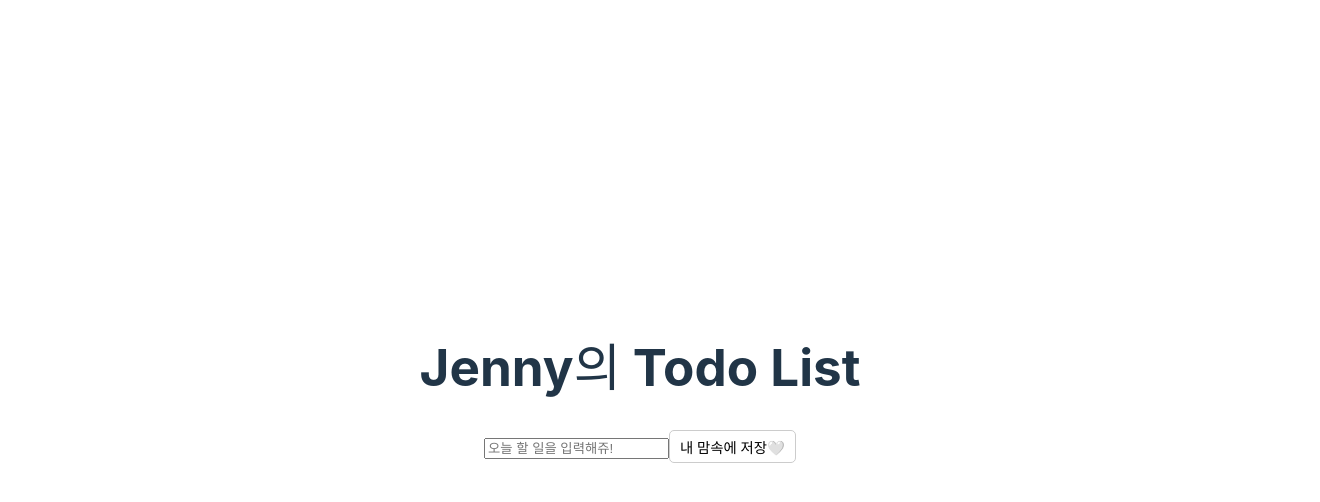
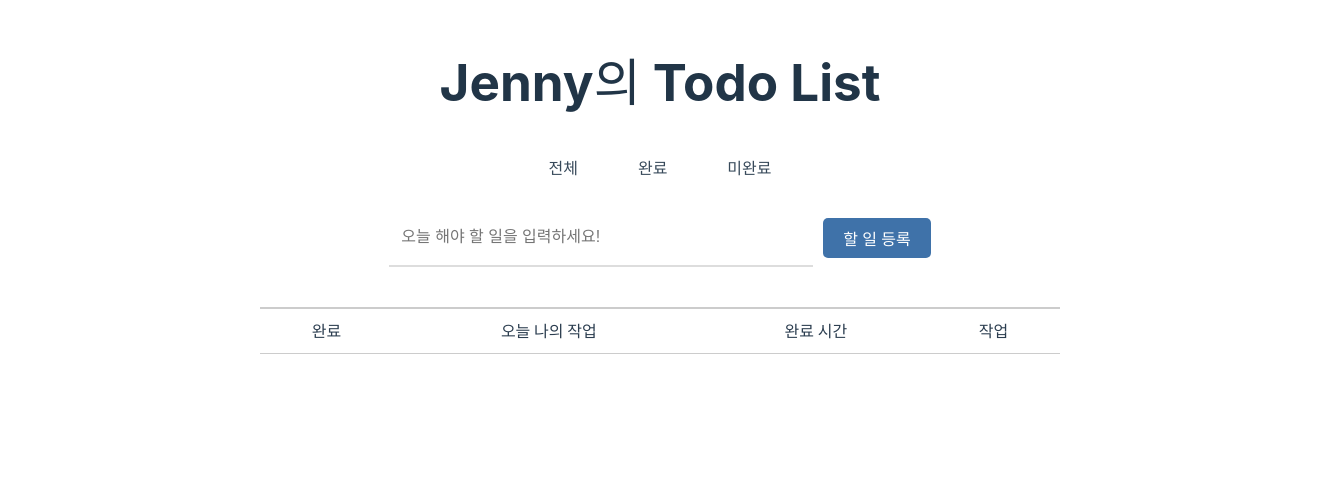
Before and after one commit to jennyhw0122/todo, a React (Vite) app: page / in a window 1280 px wide. Shown: the top 502 px of the page, 1320 px wide, since content can reach past the window. Built offline with nearby package versions, Linux system fonts and the light colour scheme.

Commit message:
Update(2024. 12. 6)

```diff
--- a/package.json
+++ b/package.json
@@ -11,6 +11,7 @@
     "deploy": "gh-pages -d dist"
   },
   "dependencies": {
+    "prop-types": "^15.8.1",
     "react": "^18.3.1",
     "react-dom": "^18.3.1"
   },
--- a/src/App.jsx
+++ b/src/App.jsx
@@ -1,17 +1,72 @@
-import { useState, useEffect } from "react";
+import React, { useState, useEffect, useReducer } from "react";
 import TodoInput from "./component/TodoInput";
 import TodoList from "./component/TodoList";
 import styles from "./css/App.module.css";
 
+// 리듀서 함수 정의
+const todoReducer = (state, action) => {
+  const dayOption = {
+    year: "2-digit",
+    month: "long",
+    day: "numeric",
+    weekday: "long",
+    hour: "2-digit",
+    minute: "2-digit",
+    hour12: false,
+  };
+
+  switch (action.type) {
+    case "ADD_TODO":
+      return [
+        ...state,
+        {
+          id: Date.now(),
+          time: new Date().toLocaleString("ko-KR", dayOption),
+          text: action.payload,
+          completed: false,
+          completedAt: null,
+        },
+      ];
+    case "TOGGLE_TODO":
+      return state.map((todo) =>
+        todo.id === action.payload
+          ? {
+              ...todo,
+              completed: !todo.completed,
+              completedAt: !todo.completed
+                ? new Date().toLocaleString("ko-KR", { hour: "2-digit", minute: "2-digit" })
+                : null,
+            }
+          : todo
+      );
+    case "DELETE_TODO":
+      return state.filter((todo) => todo.id !== action.payload);
+    case "UPDATE_TODO":
+      return state.map((todo) =>
+        todo.id === action.payload.id
+          ? { ...todo, text: action.payload.newText }
+          : todo
+      );
+    default:
+      throw new Error(`Unhandled action type: ${action.type}`);
+  }
+};
+
 function App() {
-  const [todos, setTodos] = useState(() => {
+  const getInitialTodos = () => {
     const storedTodos = localStorage.getItem("todos");
     return storedTodos ? JSON.parse(storedTodos) : [];
+  };
+
+  const [todos, dispatch] = useReducer(todoReducer, getInitialTodos());
+  const [newTodo, setNewTodo] = useState("");
+  const [filter, setFilter] = useState("all");
+
+  const filteredTodos = todos.filter((todo) => {
+    if (filter === "completed") return todo.completed;
+    if (filter === "incomplete") return !todo.completed;
+    return true;
   });
-
-  const [newTodo, setNewTodo] = useState("");
-  const [editingId, setEditingId] = useState(null); // 현재 수정 중인 ID
-  const [editText, setEditText] = useState(""); // 수정 중인 텍스트
 
   useEffect(() => {
     localStorage.setItem("todos", JSON.stringify(todos));
@@ -19,71 +74,61 @@ function App() {
 
   const addTodo = () => {
     if (!newTodo.trim()) {
-      alert("내용을 입력해쥬!");
+      alert("할 일을 입력해쥬~!");
       return;
     }
-    const newTask = {
-      id: Date.now(),
-      text: newTodo.trim(),
-      completed: false,
-      completedAt: null,
-    };
-    setTodos([...todos, newTask]);
+    dispatch({ type: "ADD_TODO", payload: newTodo });
     setNewTodo("");
   };
 
   const toggleComplete = (id) => {
-    setTodos(
-      todos.map((todo) =>
-        todo.id === id
-          ? {
-              ...todo,
-              completed: !todo.completed,
-              completedAt: !todo.completed
-                ? `${new Date().toLocaleDateString()} ${new Date().toLocaleTimeString([], { hour: "2-digit", minute: "2-digit" })}`
-                : null,
-            }
-          : todo
-      )
-    );
+    dispatch({ type: "TOGGLE_TODO", payload: id });
   };
 
   const deleteTodo = (id) => {
-    setTodos(todos.filter((todo) => todo.id !== id));
+    dispatch({ type: "DELETE_TODO", payload: id });
   };
 
-  const startEditing = (id, currentText) => {
-    setEditingId(id); // 수정 중인 ID 설정
-    setEditText(currentText); // 현재 텍스트를 수정 텍스트로 설정
-  };
-
-  const saveEdit = (id) => {
-    if (!editText.trim()) {
-      alert("수정할 내용을 입력해주세요!");
-      return;
-    }
-    setTodos(
-      todos.map((todo) =>
-        todo.id === id ? { ...todo, text: editText.trim() } : todo
-      )
-    );
-    setEditingId(null); // 수정 모드 종료
-    setEditText(""); // 수정 텍스트 초기화
+  const updateTodo = (id, newText) => {
+    dispatch({ type: "UPDATE_TODO", payload: { id, newText } });
   };
 
   return (
     <div className={styles.app}>
-      <h1>Jenny의 Todo List</h1>
+      {/* 최상위 컨테이너에 styles.app 클래스 적용 */}
+      <h1 className={styles.title}>Jenny의 Todo List</h1>
+
+      {/* 필터 버튼 */}
+      <div className={styles.filterButtons}>
+        <button
+          onClick={() => setFilter("all")}
+          className={styles.filterButton}
+        >
+          전체
+        </button>
+        <button
+          onClick={() => setFilter("completed")}
+          className={styles.filterButton}
+        >
+          완료
+        </button>
+        <button
+          onClick={() => setFilter("incomplete")}
+          className={styles.filterButton}
+        >
+          미완료
+        </button>
+      </div>
+
+      {/* TodoInput 컴포넌트 */}
       <TodoInput newTodo={newTodo} setNewTodo={setNewTodo} addTodo={addTodo} />
+
+      {/* TodoList 컴포넌트 */}
       <TodoList
-        todos={todos}
+        todos={filteredTodos}
         toggleComplete={toggleComplete}
         deleteTodo={deleteTodo}
-        startEditing={startEditing}
-        saveEdit={saveEdit}
-        editingId={editingId}
-        editText={editText}
-        setEditText={setEditText}
+        updateTodo={updateTodo}
       />
     </div>
   );
--- a/src/component/TodoInput.jsx
+++ b/src/component/TodoInput.jsx
@@ -1,33 +1,49 @@
 import React from "react";
-import styles from "../css/TodoList.module.css";
+import PropTypes from "prop-types";
+import styles from "../css/TodoInput.module.css";
 
 function TodoInput({ newTodo, setNewTodo, addTodo }) {
   const handleKeyDown = (e) => {
     if (e.key === "Enter") {
-      e.preventDefault();
-      if (!newTodo.trim()) {
-        alert("내용을 입력해주세요!");
-        return;
+      e.preventDefault(); // 기본 Enter 동작 방지
+      if (newTodo.trim()) {
+        addTodo(); // 입력값이 있으면 추가
+      } else {
+        alert("할 일을 입력해 주세요!"); // 입력값이 없으면 알림
       }
-      addTodo();
     }
   };
 
   return (
-    <div className={styles.inputContainer}>
+    <div className={styles.container}>
       <input
         type="text"
         value={newTodo}
-        placeholder="오늘 할 일을 입력해쥬!"
         onChange={(e) => setNewTodo(e.target.value)}
-        onKeyDown={handleKeyDown}
-        className={styles.inputField}
+        onKeyDown={handleKeyDown} // Enter 키 이벤트 처리
+        placeholder="오늘 해야 할 일을 입력하세요!"
+        className={styles.todoInput}
       />
-      <button onClick={addTodo} className={styles.todoButton}>
-        내 맘속에 저장🤍
+      <button
+        onClick={() => {
+          if (newTodo.trim()) {
+            addTodo(); // 입력값이 있으면 추가
+          } else {
+            alert("할 일을 입력해 주세요!"); // 입력값이 없으면 알림
+          }
+        }}
+        className={styles.addButton}
+      >
+        할 일 등록
       </button>
     </div>
   );
 }
 
+TodoInput.propTypes = {
+  newTodo: PropTypes.string.isRequired,
+  setNewTodo: PropTypes.func.isRequired,
+  addTodo: PropTypes.func.isRequired,
+};
+
 export default TodoInput;
--- a/src/component/TodoList.jsx
+++ b/src/component/TodoList.jsx
@@ -1,67 +1,30 @@
-import React from "react";
+import TodoItem from "./TodoItem";
 import styles from "../css/TodoList.module.css";
 
-function TodoList({
-  todos,
-  toggleComplete,
-  deleteTodo,
-  startEditing,
-  saveEdit,
-  editingId,
-  editText,
-  setEditText,
-}) {
+// eslint-disable-next-line react/prop-types
+function TodoList({ todos, toggleComplete, deleteTodo, updateTodo }) {
   return (
-    <ul>
-      {todos.map((todo) => (
-        <li key={todo.id} className={styles.listItem}>
-          {editingId === todo.id ? (
-            <>
-              <input
-                type="text"
-                value={editText}
-                onChange={(e) => setEditText(e.target.value)}
-                className={styles.inputField}
-              />
-              <button onClick={() => saveEdit(todo.id)} className={styles.todoButton}>
-                저장
-              </button>
-            </>
-          ) : (
-            <>
-              <input
-                type="checkbox"
-                checked={todo.completed}
-                onChange={() => toggleComplete(todo.id)}
-                className={styles.checkbox}
-              />
-              <span
-                className={styles.todoText}
-                style={{
-                  textDecoration: todo.completed ? "line-through" : "none",
-                }}
-              >
-                {todo.text}
-              </span>
-              {todo.completed && todo.completedAt && (
-                <span className={styles.completedAt}>
-                  완료: {todo.completedAt}
-                </span>
-              )}
-              <button
-                onClick={() => startEditing(todo.id, todo.text)}
-                className={styles.todoButton}
-              >
-                수정
-              </button>
-              <button onClick={() => deleteTodo(todo.id)} className={styles.todoButton}>
-                삭제
-              </button>
-            </>
-          )}
-        </li>
-      ))}
-    </ul>
+    <table className={styles.todoTable}>
+      <thead>
+        <tr>
+          <th>완료</th>
+          <th>오늘 나의 작업</th>
+          <th>완료 시간</th>
+          <th>작업</th>
+        </tr>
+      </thead>
+      <tbody>
+        {todos.map((todo) => (
+          <TodoItem
+            key={todo.id} // 고유 ID로 키 지정
+            todo={todo} // 개별 할 일 객체 전달
+            toggleComplete={toggleComplete} // 완료 상태 토글 함수 전달
+            deleteTodo={deleteTodo} // 삭제 함수 전달
+            updateTodo={updateTodo} // 수정 함수 전달
+          />
+        ))}
+      </tbody>
+    </table>
   );
 }
 
--- a/src/css/App.module.css
+++ b/src/css/App.module.css
@@ -1,54 +1,35 @@
 .app {
-  display: flex; /* Flexbox 사용 */
-  flex-direction: column; /* 자식 요소를 수직으로 정렬 */
-  justify-content: center; /* 수직 중앙 정렬 */
-  align-items: center; /* 수평 중앙 정렬 */
-  height: 100vh; /* 부모 컨테이너를 화면 전체 높이로 설정 */
-  width: 100vw; /* 부모 컨테이너를 화면 전체 너비로 설정 */
-  margin: 0; /* 기본 여백 제거 */
-  padding: 0;
-  text-align: center; /* 텍스트를 중앙 정렬 */
-  box-sizing: border-box; /* 전체 컨테이너의 박스 모델을 조정 */
-}
-#root {
-  max-width: 1280px;
+  display: flex;
+  flex-direction: column;
+  align-items: center;
+  justify-content: flex-start;
+  height: 100vh;
+  width: 100vw;
+  padding: 20px;
   margin: 0 auto;
-  padding: 2rem;
-  text-align: center;
 }
 
-.logo {
-  height: 6em;
-  padding: 1.5em;
-  will-change: filter;
-  transition: filter 300ms;
-}
-.logo:hover {
-  filter: drop-shadow(0 0 2em #555ab6aa);
-}
-.logo.react:hover {
-  filter: drop-shadow(0 0 2em #1b2e67aa);
+/* 필터 버튼 컨테이너 */
+.filterButtons {
+  display: flex; /* 버튼을 가로로 정렬 */
+  justify-content: center; /* 버튼 중앙 정렬 */
+  gap: 20px; /* 버튼 간격 설정 */
+  margin-bottom: 20px; /* 아래 여백 */
 }
 
-@keyframes logo-spin {
-  from {
-    transform: rotate(0deg);
-  }
-  to {
-    transform: rotate(360deg);
-  }
+/* 필터 버튼 기본 스타일 */
+.filterButton {
+  padding: 10px 20px; /* 버튼 내부 여백 */
+  background-color: transparent; /* 배경 제거 */
+  border: none; /* 테두리 제거 */
+  font-size: 1rem; /* 글씨 크기 */
+  font-weight: bold; /* 글씨 굵게 */
+  color: #37495a; /* 글씨 색상 */
+  cursor: pointer; /* 마우스 포인터 변경 */
+  transition: color 0.2s ease; /* 부드러운 색상 전환 */
 }
 
-@media (prefers-reduced-motion: no-preference) {
-  a:nth-of-type(2) .logo {
-    animation: logo-spin infinite 20s linear;
-  }
+/* 버튼 호버 효과 */
+.filterButton:hover {
+  color: #597ca1; /* 호버 시 색상 변경 */
 }
-
-.card {
-  padding: 2em;
-}
-
-.read-the-docs {
-  color: #6a5151;
-}
--- a/src/css/TodoInput.module.css
+++ b/src/css/TodoInput.module.css
@@ -1,35 +1,45 @@
-.inputContainer {
-  display: flex;
-  justify-content: center;
-  align-items: center;
-  margin-bottom: 20px;
+/* 컨테이너 스타일 */
+.container {
+  width: 100%; /* 화면 전체 너비 */
+  max-width: 600px; /* 최대 너비 제한 */
+  display: flex; /* 입력 필드와 버튼을 가로 정렬 */
+  gap: 10px; /* 필드와 버튼 사이 간격 */
+  align-items: center; /* 세로 중앙 정렬 */
+  justify-content: center; /* 가로 중앙 정렬 */
+  margin-bottom: 20px; /* 아래 여백 */
 }
 
-.inputField {
-  padding: 10px 15px;
-  width: 300px;
-  font-size: 1rem;
-  border: 1px solid #ccc;
-  border-radius: 5px;
-  margin-right: 10px;
-  outline: none;
+/* 입력 필드 스타일 */
+.todoInput {
+  height: 40px; /* 입력 필드 높이 */
+  padding: 8px 12px; /* 내부 여백 */
+  flex: 1; /* 입력 필드가 컨테이너 내 남은 공간을 채움 */
+  max-width: 400px; /* 입력 필드 최대 너비 제한 */
+  font-size: 1rem; /* 글씨 크기 */
+  border: none; /* 기본 테두리 제거 */
+  border-bottom: 2px solid #ddd; /* 하단 테두리 */
+  outline: none; /* 포커스 시 기본 상자 제거 */
+  transition: border-color 0.3s ease; /* 포커스 시 부드러운 전환 */
 }
 
-.inputField:focus {
-  border-color: #646cff;
-  box-shadow: 0 0 5px rgba(100, 108, 255, 0.5);
+.todoInput:focus {
+  border-bottom-color: #3f72a9; /* 포커스 시 하단 테두리 색상 */
+  box-shadow: none; /* 추가적인 그림자 제거 */
 }
 
+/* 추가 버튼 스타일 */
 .addButton {
-  padding: 10px 20px;
-  font-size: 1rem;
-  color: white;
-  background-color: #646cff;
-  border: none;
-  border-radius: 5px;
-  cursor: pointer;
+  height: 40px; /* 버튼 높이 */
+  padding: 0 20px; /* 좌우 여백 */
+  font-size: 1rem; /* 글씨 크기 */
+  color: white; /* 버튼 텍스트 색상 */
+  background-color: #3f72a9; /* 기본 배경색 */
+  border: none; /* 테두리 제거 */
+  border-radius: 5px; /* 둥근 모서리 */
+  cursor: pointer; /* 클릭 가능한 마우스 포인터 */
+  transition: background-color 0.3s ease; /* 배경색 전환 효과 */
 }
 
 .addButton:hover {
-  background-color: #535bf2;
+  background-color: #2c4a6a; /* 호버 시 배경색 변경 */
 }
--- a/src/css/TodoList.module.css
+++ b/src/css/TodoList.module.css
@@ -1,61 +1,30 @@
-.listItem {
-  display: flex;
-  flex-direction: column; /* 세로 정렬 */
-  align-items: flex-start; /* 항목들을 왼쪽 정렬 */
-  justify-content: space-between;
-  padding: 10px 15px;
-  margin-bottom: 10px;
-  border: 1px solid #ccc;
-  border-radius: 5px;
-  background-color: #f9f9f9;
+/* 테이블 스타일 */
+.todoTable {
+  width: 80%; /* 테이블 너비를 화면의 80%로 설정 */
+  max-width: 800px; /* 최대 너비 */
+  border-collapse: collapse; /* 테두리 겹침 제거 */
+  text-align: center; /* 텍스트 중앙 정렬 */
+  margin-top: 20px; /* 상단 여백 추가 */
+  border-top: 2px solid #ccc; /* 상단 구분선 */
 }
 
-.todoHeader {
-  display: flex;
-  align-items: center;
-  width: 100%;
-  margin-bottom: 10px;
+/* 테이블 헤더 스타일 */
+.todoTable th {
+  color: #2c3e50; /* 어두운 회색 글씨 */
+  font-weight: bold; /* 글씨 굵게 */
+  padding: 10px; /* 여백 */
+  border-bottom: 1px solid #ccc; /* 하단 구분선 추가 */
 }
 
-.todoText {
-  flex: 1;
-  margin-left: 10px;
-  font-size: 1rem;
-  color: #333;
-  text-decoration: none;
+/* 테이블 데이터 셀 스타일 */
+.todoTable td {
+  padding: 10px; /* 데이터 셀 내부 여백 */
+  color: #2c3e50; /* 어두운 회색 글씨 */
+  font-size: 1rem; /* 글씨 크기 */
+  border-bottom: 1px solid #eee; /* 셀 하단 구분선 */
 }
 
-.todoText.completed {
-  text-decoration: line-through;
-  color: gray;
+/* 테이블 행 호버 효과 */
+.todoTable tr:hover {
+  background-color: transparent; /* 행 배경색 제거 */
 }
-
-.completedAt {
-  font-size: 0.8rem;
-  color: gray;
-}
-
-.actionButtons {
-  display: flex;
-  gap: 10px; /* 버튼 간격 추가 */
-  justify-content: flex-end; /* 버튼들을 오른쪽 정렬 */
-  width: 100%;
-}
-
-.todoButton {
-  padding: 5px 10px;
-  font-size: 0.9rem;
-  border: 1px solid #ccc;
-  border-radius: 5px;
-  background-color: white;
-  cursor: pointer;
-}
-
-.todoButton:hover {
-  background-color: #e0e0e0;
-}
-
-.checkbox {
-  transform: scale(1.5);
-  margin-right: 10px;
-}
--- a/vite.config.js
+++ b/vite.config.js
@@ -3,5 +3,5 @@ import react from '@vitejs/plugin-react';
 
 export default defineConfig({
   plugins: [react()],
-  base: '/todo/' // 리포지토리 이름에 맞게 설정
+  base: '/todo/'  // GitHub 리포지토리 이름으로 변경
 });
```
Also changed, not shown: src/component/TodoItem.jsx (+62 -16 lines), src/css/TodoItem.module.css (+41 -23 lines), 2 other files (tests, documents, lock files or other folders).
